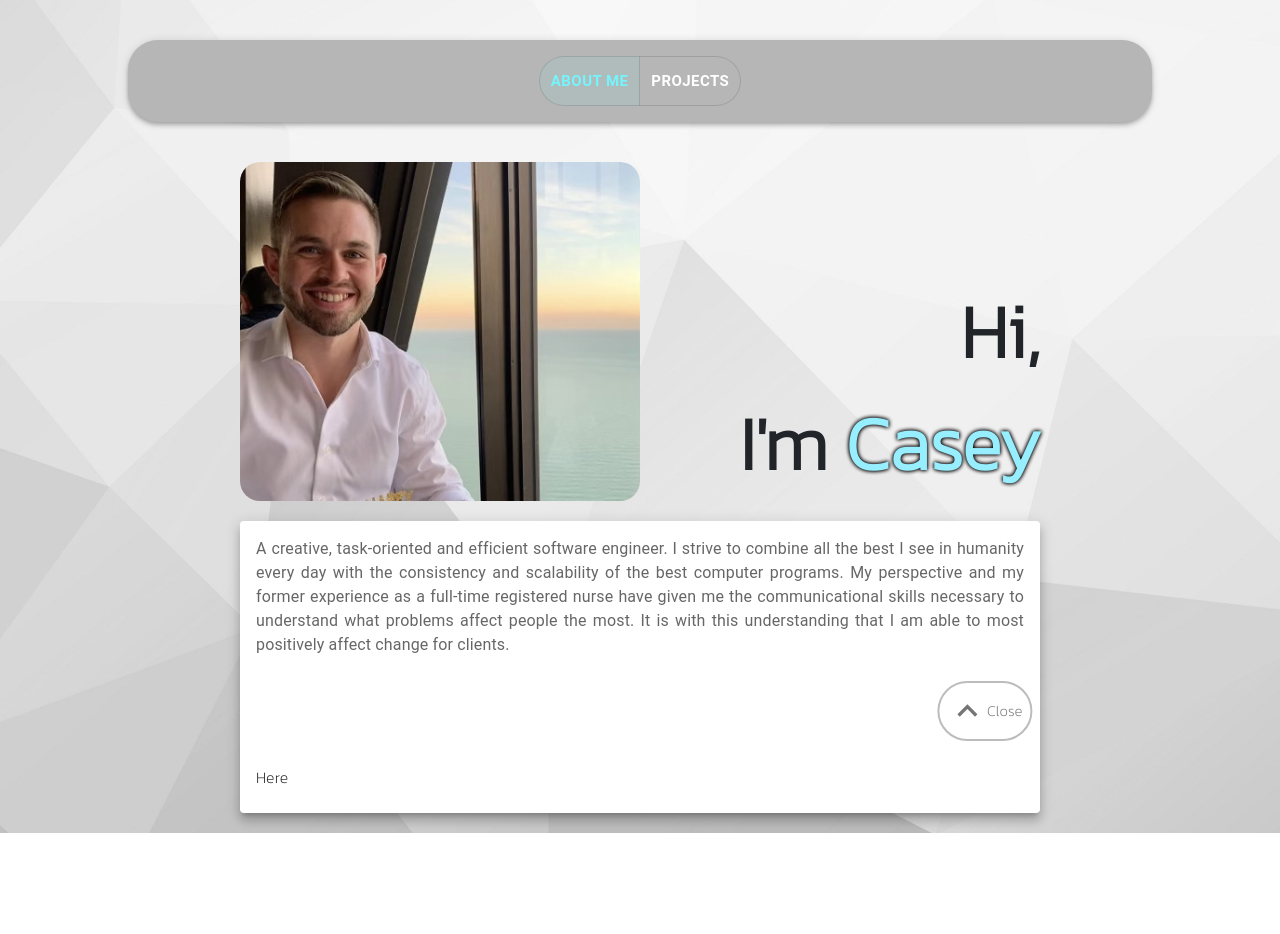
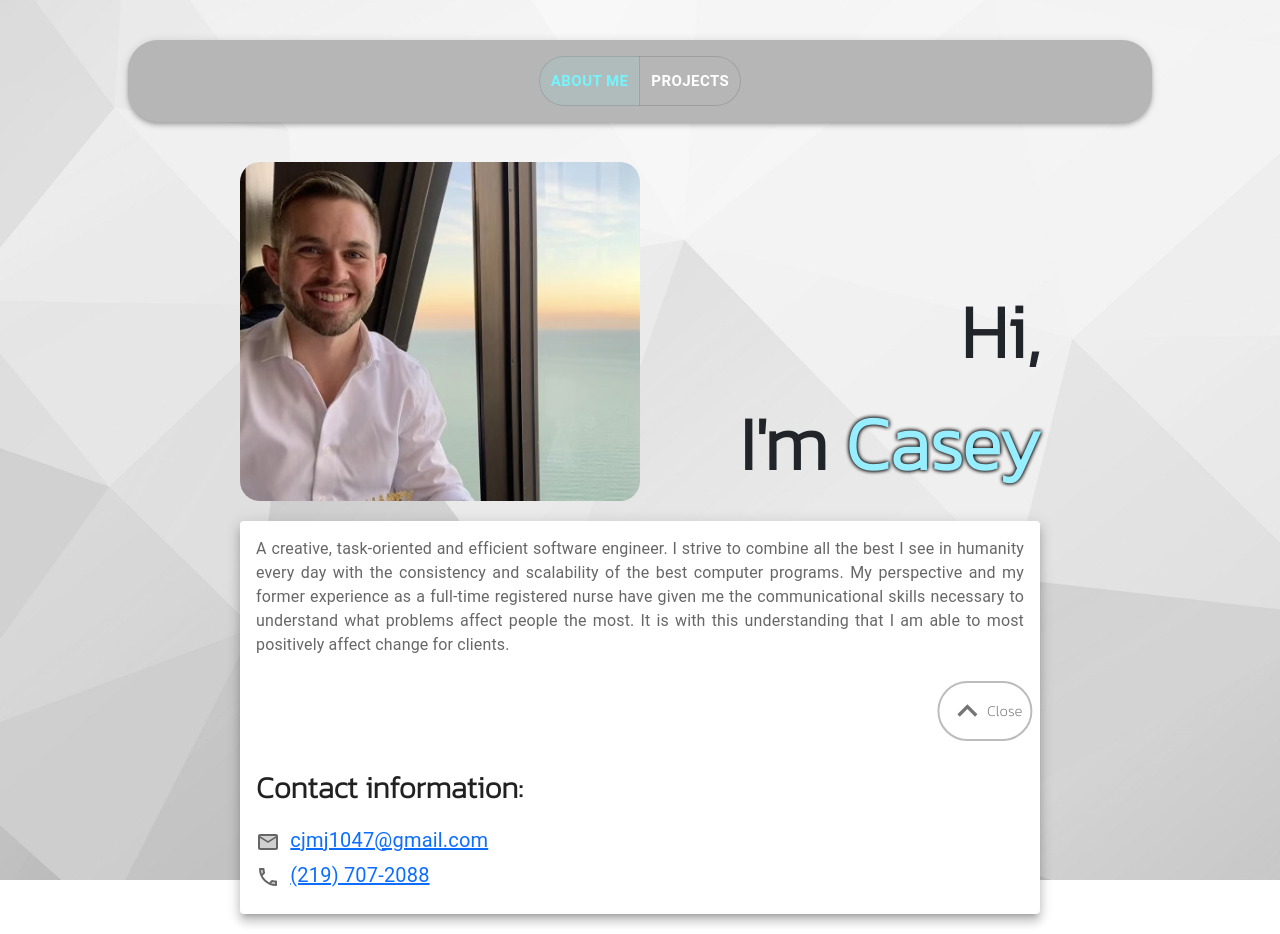
Before and after one commit to cjones1047/my-portfolio, a React (Create React App) app: page / in a window 1280 px wide. Both pictures are taken after a click on the button "Contact Me". Before the commit the page ends 833 px from the top, so only its background shows below. Built offline with nearby package versions, Linux system fonts and the light colour scheme.

Commit message:
Contact info section added

```diff
--- a/src/components/Home.css
+++ b/src/components/Home.css
@@ -5,11 +5,12 @@
     max-width: 800px;
 }
 
-img {
-    animation: fade-in 2s forwards;
+.profile-image {
+    animation: fade-in 2s;
 }
 
 @keyframes fade-in {
-    0% { opacity: 0; transform: translateX(100%); overflow-x: hidden; }
-    100% { opacity: 1 }
+    from, to { overflow: hidden; }
+    0% { opacity: 0; transform: translateX(100%); }
+    100% { opacity: 1; }
 }
--- a/src/components/Home.js
+++ b/src/components/Home.js
@@ -17,6 +17,8 @@ import IconButton from '@mui/material/IconButton';
 import Stack from '@mui/material/Stack';
 import Typography from '@mui/material/Typography';
 import ExpandMoreIcon from '@mui/icons-material/ExpandMore';
+
+import ContactMe from './shared/ContactMe';
 
 const ExpandMore = styled((props) => {
     const { expand, ...other } = props;
@@ -51,6 +53,7 @@ const Home = () => {
 			<div className="brand-statement-container">
 
 					<img
+						className='profile-image'
 						src={Pic1}
 						alt="Pic1"
 						width={viewportWidth < 450 ? '90%' : 400}
@@ -117,9 +120,9 @@ const Home = () => {
 
                 </CardActions>
 
-                <Collapse in={expanded} timeout="auto" unmountOnExit={true}>
+                <Collapse in={expanded} timeout="auto" mountOnEnter={false} unmountOnExit={false}>
                     <CardContent>
-                        Here
+						<ContactMe />
                     </CardContent>
                 </Collapse>
             </Card>
--- /dev/null
+++ b/src/components/shared/ContactMe.js
@@ -0,0 +1,48 @@
+import axios from "axios";
+import { useEffect, useLayoutEffect, useState } from "react";
+import { useNavigate } from 'react-router-dom'
+
+import * as React from 'react';
+import { styled } from '@mui/material/styles';
+import Button from '@mui/material/Button';
+import Card from '@mui/material/Card';
+import CardHeader from '@mui/material/CardHeader';
+import CardContent from '@mui/material/CardContent';
+import CardActions from '@mui/material/CardActions';
+import Collapse from '@mui/material/Collapse';
+import IconButton from '@mui/material/IconButton';
+import Stack from '@mui/material/Stack';
+import Typography from '@mui/material/Typography';
+import ExpandMoreIcon from '@mui/icons-material/ExpandMore';
+import EmailTwoToneIcon from '@mui/icons-material/EmailTwoTone';
+import LocalPhoneTwoToneIcon from '@mui/icons-material/LocalPhoneTwoTone';
+
+import { Link } from "@mui/material";
+
+const ContactMe = () => {
+	// const { msgAlert, user } = props
+	// console.log('props in home', props)
+
+    let navigate = useNavigate()
+
+	return (
+        <>
+
+            <div style={{fontSize: '30px', fontWeight: 600, marginBottom: '15px'}}>
+                Contact information:
+
+            </div>
+
+            <Typography color="text.secondary" style={{fontSize: '20px', marginBottom: '5px'}}>
+                <EmailTwoToneIcon/>&nbsp;&nbsp;<a href="mailto:cjmj1047@gmail.com">cjmj1047@gmail.com</a>
+            </Typography>
+
+            <Typography color="text.secondary" style={{fontSize: '20px'}}>
+                <LocalPhoneTwoToneIcon/>&nbsp;&nbsp;<a href="tel:2197072088">(219) 707-2088</a>
+            </Typography>
+
+        </>
+	)
+}
+
+export default ContactMe
```
